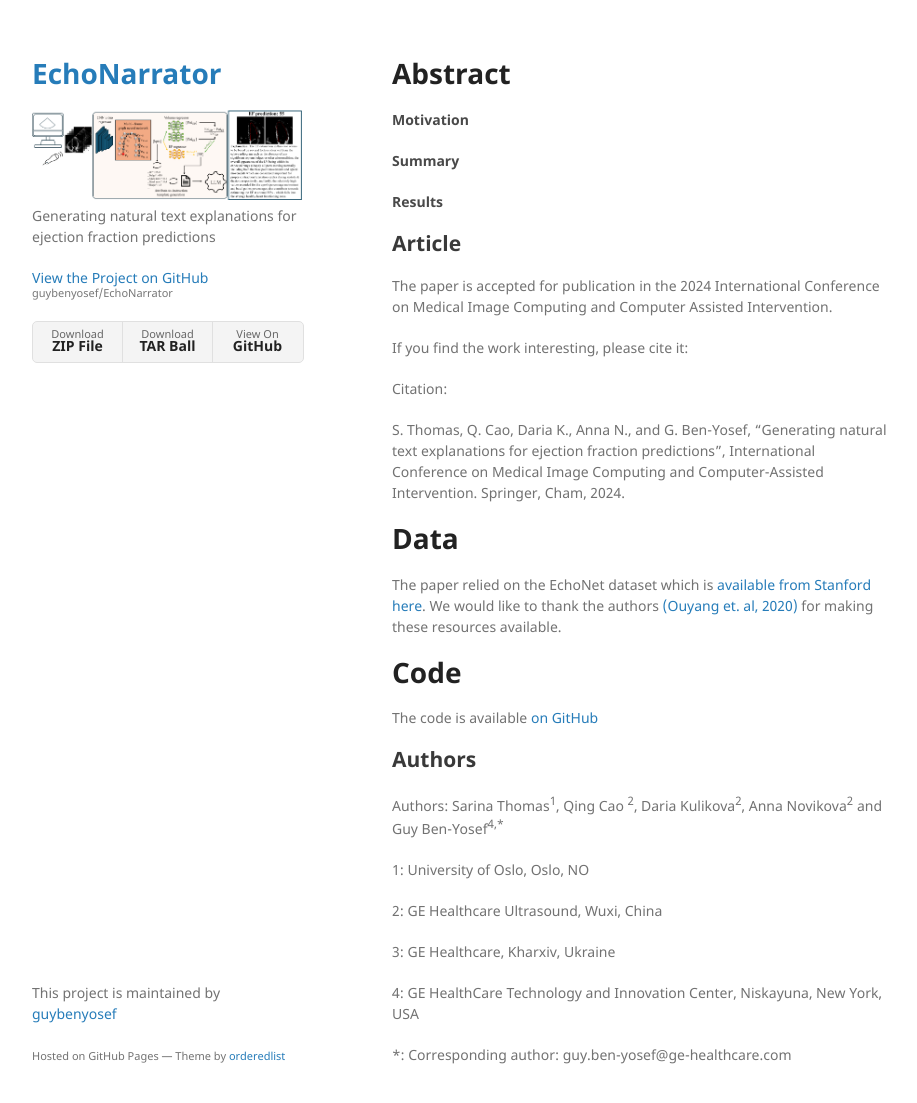
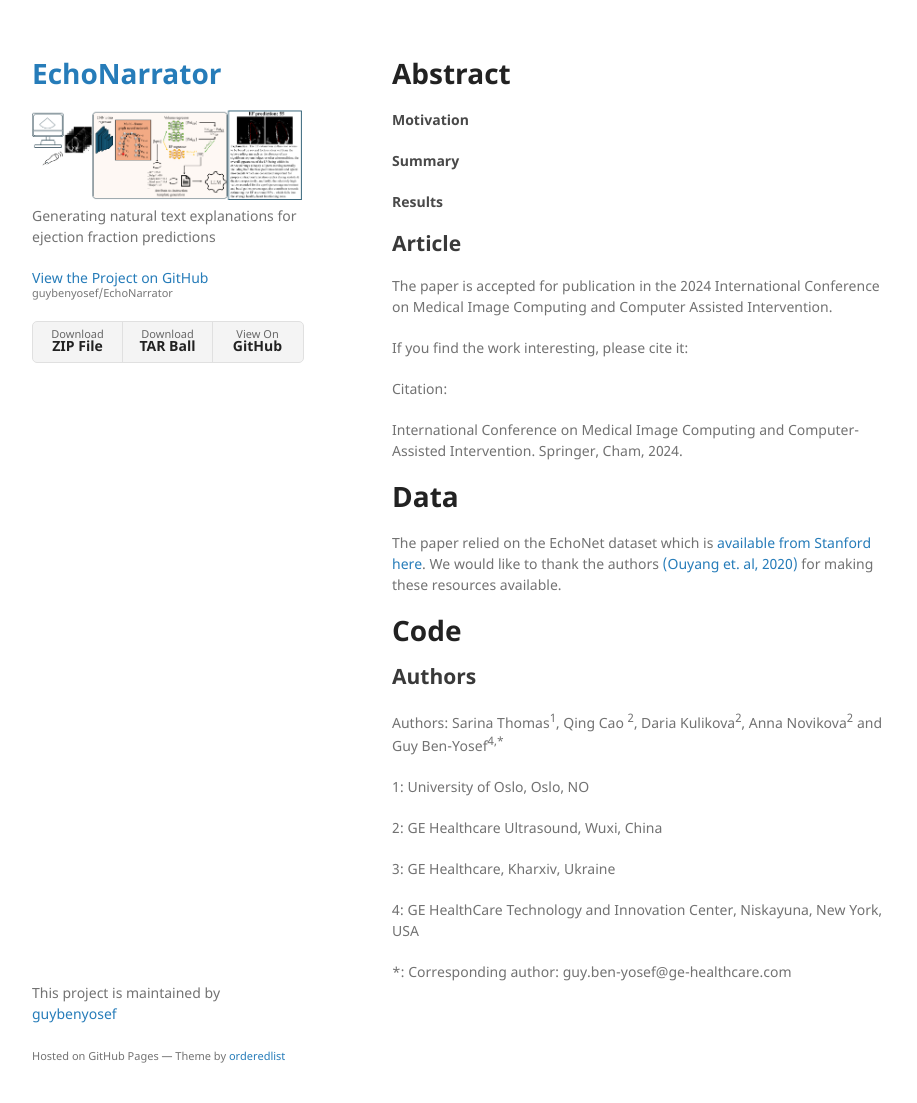
Before and after one commit to guybenyosef/EchoNarrator, a Jekyll site: the page built from docs/index.md, in a window 1280 px wide and 1135 px high. Shown: the top 1103 px of the window, without its empty margins (178-1095 px from the left). Built offline with Jekyll 4.4.1, drawn with Linux system fonts in a browser that asks for light colours; our own code applies the rules of GitHub Pages for plain Markdown files.

Commit message:
Update index.md

```diff
--- a/docs/index.md
+++ b/docs/index.md
@@ -22,10 +22,8 @@ If you find the work interesting, please cite it:
 
 Citation:
 
-S. Thomas, Q. Cao, Daria K., Anna N., and G. Ben-Yosef, “Generating natural text explanations for ejection fraction predictions”, International Conference on Medical Image Computing and Computer-Assisted
-Intervention. Springer, Cham, 2024.
-
-
+[//]:S. Thomas, Q. Cao, Daria K., Anna N., and G. Ben-Yosef, “Generating natural text explanations for ejection fraction predictions”,
+International Conference on Medical Image Computing and Computer-Assisted Intervention. Springer, Cham, 2024.
 
 
 [//]: # (## Supplementary Materials)
@@ -41,7 +39,7 @@ resources available.
 
 # Code
 
-The code is available [on GitHub](https://github.com/guybenyosef/EchoNarrator)
+[//]:The code is available [on GitHub](https://github.com/guybenyosef/EchoNarrator)
 
 
 ## Authors
```
